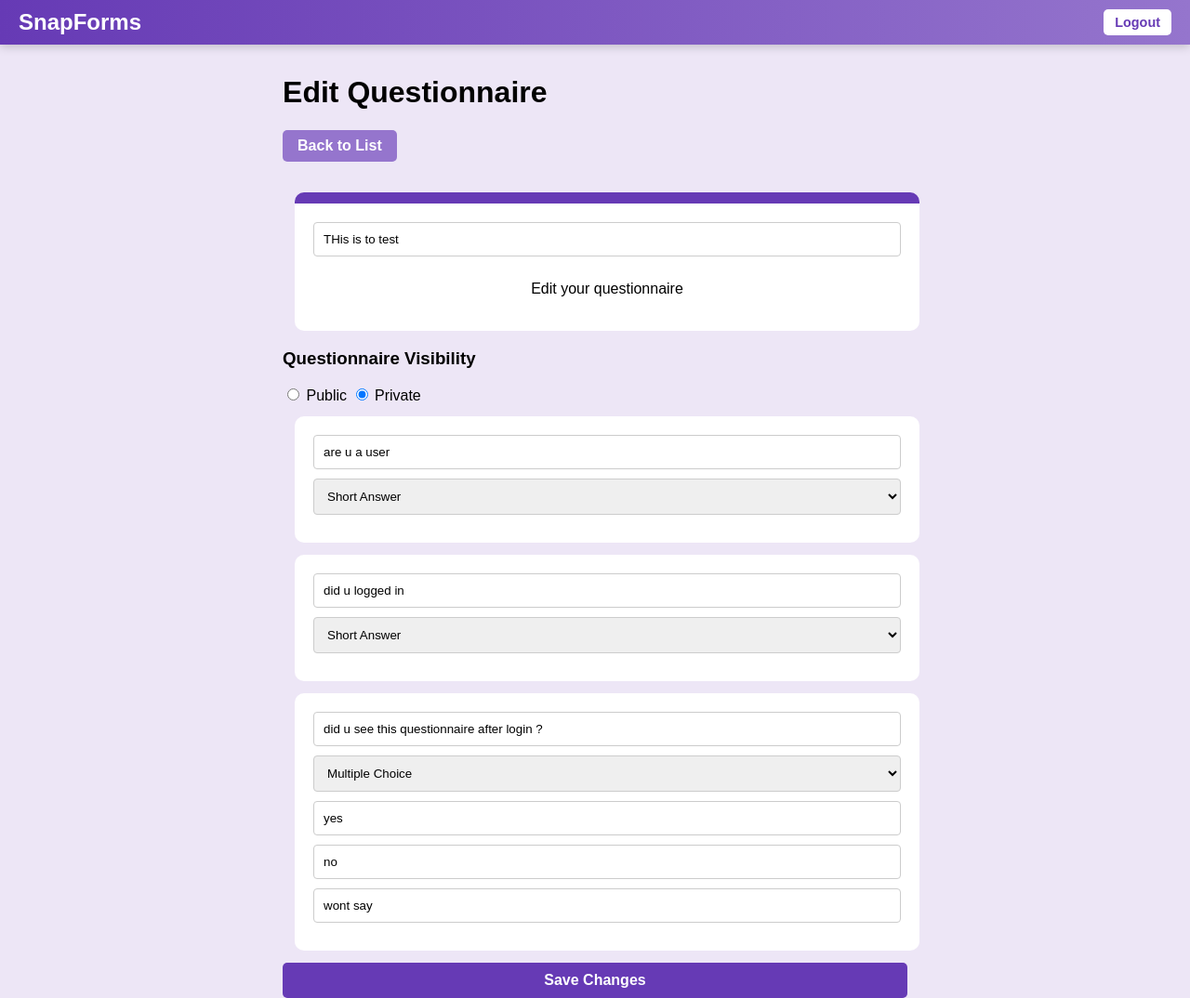
After one commit to Aiswarya-WAC/Google-Form-Clone, a Django app: page /edit/1/ in a window 1280 px wide. The commit adds this page. Shown: the whole page at 93% size. Run offline with Django 5.2, Linux system fonts and the light colour scheme; a user stored in the database is signed in; data comes from the database, SQL or seed files in the repository; both versions use the stored data as it was after the commit.

Commit message:
SnapForm Completed

```diff
--- a/GoogleForm/accounts/templates/create_questionnaire.html
+++ b/GoogleForm/accounts/templates/create_questionnaire.html
@@ -3,7 +3,7 @@
 {% block content %}
    <!-- Navbar (unchanged) -->
    <nav class="navbar">
-    <div class="logo">GForm Builder</div>
+    <div class="logo">SnapForms</div>
     {% if user.is_authenticated %}
         <button class="logout-button" onclick="handleLogout()">Logout</button>
     {% endif %}
--- /dev/null
+++ b/GoogleForm/accounts/templates/edit_questionnaire.html
@@ -0,0 +1,138 @@
+{% extends 'base.html' %}
+{% block title %}Edit Questionnaire{% endblock %}
+{% block content %}
+    <!-- Navbar -->
+    <nav class="navbar">
+        <div class="logo">SnapForms</div>
+        {% if user.is_authenticated %}
+            <button class="logout-button" onclick="handleLogout()">Logout</button>
+        {% endif %}
+    </nav>
+
+    <!-- Main Content -->
+    <div class="container">
+        <h1>Edit Questionnaire</h1>
+        <a href="{% url 'list_questionnaires' %}" class="back-button">Back to List</a>
+
+        <form method="post">
+            {% csrf_token %}
+            <div class="main">
+                <input type="text" id="formHeading" name="title" value="{{ questionnaire.title }}" required>
+                <p>Edit your questionnaire</p>
+            </div>
+
+            <!-- Form visibility settings -->
+            <div class="form-visibility">
+                <h3>Questionnaire Visibility</h3>
+                <div class="radio-group">
+                    <label>
+                        <input type="radio" name="visibility" value="public" {% if questionnaire.is_public %}checked{% endif %}> Public
+                    </label>
+                    <label>
+                        <input type="radio" name="visibility" value="private" {% if not questionnaire.is_public %}checked{% endif %}> Private
+                    </label>
+                </div>
+            </div>
+
+            <!-- Questions Container -->
+            <div id="questionsContainer">
+                {% for question in questions %}
+                    <div class="question">
+                        <input type="text" name="question_text_{{ question.id }}" value="{{ question.text }}" required>
+                        <select name="question_type_{{ question.id }}" required>
+                            {% for type in question_types %}
+                                <option value="{{ type.0 }}" {% if type.0 == question.question_type %}selected{% endif %}>{{ type.1 }}</option>
+                            {% endfor %}
+                        </select>
+
+                        {% if question.question_type in 'multiple_choice,checkboxes,dropdown' %}
+                            <div class="options">
+                                {% for option in question.options.all %}
+                                    <input type="text" name="options_{{ question.id }}" value="{{ option.text }}" required>
+                                {% endfor %}
+                            </div>
+                        {% endif %}
+                    </div>
+                {% endfor %}
+            </div>
+
+            <div class="form-actions">
+                <button type="submit" class="submit-btn">Save Changes</button>
+            </div>
+        </form>
+    </div>
+    <style>
+        body {
+            padding-top: 60px; /* Adjust this based on your navbar height */
+        }
+
+        .navbar {
+            position: fixed;
+            top: 0;
+            left: 0;
+            width: 100%;
+            background: linear-gradient(90deg, #663ab5 0%, #9575cd 100%);
+            padding: 10px 20px;
+            display: flex;
+            justify-content: space-between;
+            align-items: center;
+            box-shadow: 0 2px 10px rgba(0, 0, 0, 0.2);
+            z-index: 1000;
+        }
+
+        .navbar .logo {
+            font-size: 1.5rem;
+            font-weight: bold;
+            color: white;
+        }
+
+        .navbar .logout-button {
+            background-color: #fff;
+            color: #663ab5;
+            border: none;
+            padding: 6px 12px;
+            border-radius: 5px;
+            font-size: 0.9rem;
+            font-weight: bold;
+            cursor: pointer;
+            transition: background-color 0.3s;
+        }
+
+        .navbar .logout-button:hover {
+            background-color: #9575cd;
+            color: white;
+        }
+
+        .back-button {
+            display: inline-block;
+            background-color: #9575cd;
+            color: white;
+            padding: 8px 16px;
+            border-radius: 5px;
+            text-decoration: none;
+            font-weight: bold;
+            margin-bottom: 20px;
+            transition: background-color 0.3s;
+        }
+
+        .back-button:hover {
+            background-color: #663ab5;
+        }
+
+        .submit-btn {
+            background-color: #663ab5; /* Original color */
+            color: white;
+            border: none;
+            padding: 10px 20px;
+            border-radius: 5px;
+            font-size: 1rem;
+            font-weight: bold;
+            cursor: pointer;
+            transition: background-color 0.3s;
+        }
+
+        .submit-btn:hover {
+            background-color: #9575cd; /* Original hover color */
+        }
+    </style>
+{% endblock %}
--- a/GoogleForm/accounts/templates/home.html
+++ b/GoogleForm/accounts/templates/home.html
@@ -186,7 +186,7 @@
 <body>
     <!-- Navbar -->
     <nav class="navbar">
-        <div class="logo">GForm Builder</div>
+        <div class="logo">SnapForms</div>
         <button class="logout-button" onclick="handleLogout()">Logout</button>
     </nav>
 
--- a/GoogleForm/accounts/urls.py
+++ b/GoogleForm/accounts/urls.py
@@ -15,6 +15,7 @@ urlpatterns = [
     path('list/', views.ListQuestionnairesView.as_view(), name='list_questionnaires'),
     path('fill/<int:pk>/', views.FillQuestionnaireView.as_view(), name='fill_questionnaire'),
     path('submit/', views.SubmitResponseAPIView.as_view(), name='submit_response'),
-   path('delete/<int:pk>/', views.DeleteQuestionnaireAPIView.as_view(), name='delete_questionnaire'),
+    path('delete/<int:pk>/', views.DeleteQuestionnaireAPIView.as_view(), name='delete_questionnaire'),
     path('questionnaire/<int:pk>/responses/', views.QuestionnaireResponsesView.as_view(), name='questionnaire_responses'),
+    path('edit/<int:pk>/', views.EditQuestionnaireView.as_view(), name='edit_questionnaire')
 ]
--- a/GoogleForm/accounts/views.py
+++ b/GoogleForm/accounts/views.py
@@ -198,3 +198,41 @@ class QuestionnaireResponsesView(DetailView):
         context['responses'] = response_data
         context['username'] = self.request.user.username
         return context
+
+
+@method_decorator(login_required, name='dispatch')
+class EditQuestionnaireView(TemplateView):
+    template_name = 'edit_questionnaire.html'
+
+    def get_context_data(self, **kwargs):
+        context = super().get_context_data(**kwargs)
+        questionnaire_id = self.kwargs['pk']
+        questionnaire = get_object_or_404(Questionnaire, id=questionnaire_id, user__user=self.request.user)
+        context['questionnaire'] = questionnaire
+        context['questions'] = questionnaire.questions.all()
+        context['question_types'] = Question.QUESTION_TYPES  # Pass question types to the template
+        return context
+
+    def post(self, request, *args, **kwargs):
+        questionnaire_id = self.kwargs['pk']
+        questionnaire = get_object_or_404(Questionnaire, id=questionnaire_id, user__user=self.request.user)
+
+        # Update the questionnaire title and visibility
+        questionnaire.title = request.POST.get('title')
+        questionnaire.is_public = request.POST.get('visibility') == 'public'
+        questionnaire.save()
+
+        # Update or add questions
+        for question in questionnaire.questions.all():
+            question.text = request.POST.get(f'question_text_{question.id}')
+            question.question_type = request.POST.get(f'question_type_{question.id}')  # Ensure question_type is set
+            question.save()
+
+            # Update options for multiple choice, checkboxes, and dropdown questions
+            if question.question_type in ['multiple_choice', 'checkboxes', 'dropdown']:
+                options = request.POST.getlist(f'options_{question.id}')
+                question.options.all().delete()  # Remove existing options
+                for option_text in options:
+                    Option.objects.create(question=question, text=option_text)
+
+        return redirect('list_questionnaires')
```
Also changed, not shown: GoogleForm/accounts/templates/list_questionnaires.html (+37 -2 lines), GoogleForm/db.sqlite3.
